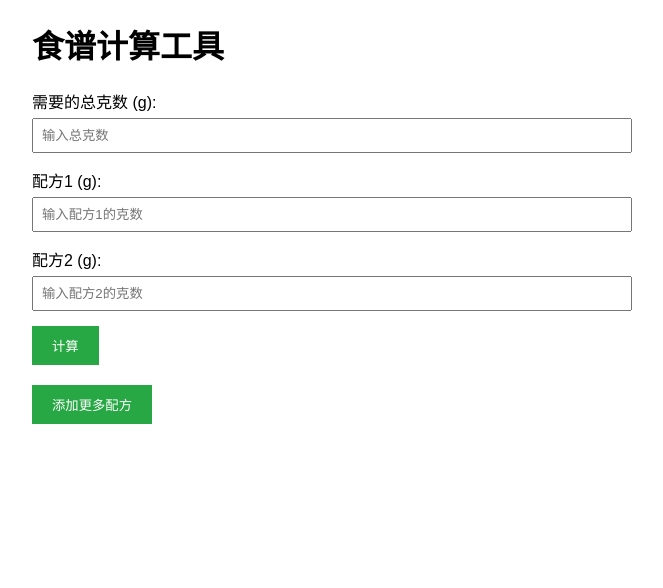
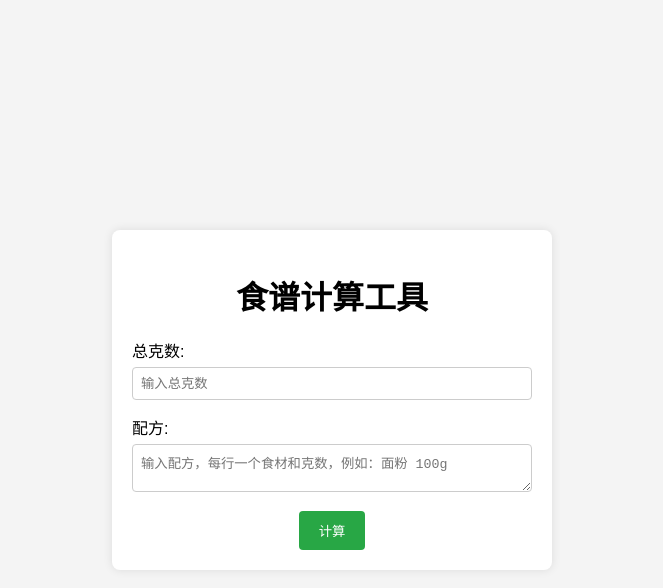
Before and after one commit to 715686749/peifang, a plain HTML site: page index.html in a window 1280 px wide. Shown: the whole page, without its empty margins (308-971 px from the left). Drawn offline with Linux system fonts and the light colour scheme.

Commit message:
Initial commit

```diff
--- a/index.html
+++ b/index.html
@@ -4,103 +4,27 @@
     <meta charset="UTF-8">
     <meta name="viewport" content="width=device-width, initial-scale=1.0">
     <title>食谱计算工具</title>
-    <style>
-        body {
-            font-family: Arial, sans-serif;
-            margin: 20px;
-        }
-        .container {
-            max-width: 600px;
-            margin: 0 auto;
-        }
-        .input-group {
-            margin-bottom: 15px;
-        }
-        .input-group label {
-            display: block;
-            margin-bottom: 5px;
-        }
-        .input-group input {
-            width: 100%;
-            padding: 8px;
-            box-sizing: border-box;
-        }
-        .result {
-            margin-top: 20px;
-            font-weight: bold;
-        }
-        button {
-            padding: 10px 20px;
-            background-color: #28a745;
-            color: white;
-            border: none;
-            cursor: pointer;
-        }
-        button:hover {
-            background-color: #218838;
-        }
-    </style>
+    <link rel="stylesheet" href="styles.css">
 </head>
 <body>
     <div class="container">
         <h1>食谱计算工具</h1>
-        <div class="input-group">
-            <label for="totalWeight">需要的总克数 (g):</label>
-            <input type="number" id="totalWeight" placeholder="输入总克数">
+        <div id="recipe-inputs">
+            <div class="input-group">
+                <label for="total-grams">总克数:</label>
+                <input type="number" id="total-grams" placeholder="输入总克数">
+            </div>
+            <div class="ingredient-group">
+                <label>配方:</label>
+                <textarea id="ingredients" placeholder="输入配方，每行一个食材和克数，例如：面粉 100g"></textarea>
+            </div>
+            <button onclick="calculateRecipe()">计算</button>
         </div>
-        <div id="ingredients">
-            <div class="input-group">
-                <label for="ingredient1">配方1 (g):</label>
-                <input type="number" class="ingredient" placeholder="输入配方1的克数">
-            </div>
-            <div class="input-group">
-                <label for="ingredient2">配方2 (g):</label>
-                <input type="number" class="ingredient" placeholder="输入配方2的克数">
-            </div>
+        <div id="result" class="hidden">
+            <h2>调整后的配方</h2>
+            <ul id="adjusted-recipe"></ul>
         </div>
-        <button onclick="calculate()">计算</button>
-        <div class="result" id="result"></div>
-        <button onclick="addIngredient()">添加更多配方</button>
     </div>
-
-    <script>
-        function calculate() {
-            const totalWeight = parseFloat(document.getElementById('totalWeight').value);
-            const ingredients = document.querySelectorAll('.ingredient');
-            let totalOriginalWeight = 0;
-
-            ingredients.forEach(input => {
-                totalOriginalWeight += parseFloat(input.value) || 0;
-            });
-
-            if (totalOriginalWeight === 0) {
-                document.getElementById('result').innerText = '请输入有效的配方克数。';
-                return;
-            }
-
-            const ratio = totalWeight / totalOriginalWeight;
-            let resultText = '调整后的配方克数:\n';
-
-            ingredients.forEach((input, index) => {
-                const originalWeight = parseFloat(input.value) || 0;
-                const adjustedWeight = originalWeight * ratio;
-                resultText += `配方${index + 1}: ${adjustedWeight.toFixed(2)}g\n`;
-            });
-
-            document.getElementById('result').innerText = resultText;
-        }
-
-        function addIngredient() {
-            const ingredientsDiv = document.getElementById('ingredients');
-            const newIngredient = document.createElement('div');
-            newIngredient.className = 'input-group';
-            const count = ingredientsDiv.children.length + 1;
-            newIngredient.innerHTML = `
-                <label for="ingredient${count}">配方${count} (g):</label>
-                <input type="number" class="ingredient" placeholder="输入配方${count}的克数">
-            `;
-            ingredientsDiv.appendChild(newIngredient);
-        }
-    </script>
+    <script src="script.js"></script>
 </body>
 </html>
--- /dev/null
+++ b/script.js
@@ -0,0 +1,50 @@
+function calculateRecipe() {
+    const totalGrams = parseFloat(document.getElementById('total-grams').value);
+    const ingredientsText = document.getElementById('ingredients').value;
+    const ingredients = ingredientsText.split('\n').filter(line => line.trim() !== '');
+
+    let totalOriginalGrams = 0;
+    const ingredientList = [];
+
+    ingredients.forEach(line => {
+        // 使用正则表达式提取食材名称和数字
+        const match = line.match(/([\u4e00-\u9fa5a-zA-Z]+)\s*([\d.]+)\s*(g|kg|ml)?/i);
+        if (match) {
+            const name = match[1].trim();
+            let grams = parseFloat(match[2]);
+            const unit = (match[3] || '').toLowerCase();
+
+            // 转换单位
+            if (unit === 'kg') {
+                grams *= 1000; // 千克转克
+            } else if (unit === 'ml') {
+                // 假设1毫升 ≈ 1克（适用于水或类似密度的液体）
+                grams *= 1;
+            }
+
+            totalOriginalGrams += grams;
+            ingredientList.push({ name, grams });
+        }
+    });
+
+    if (totalOriginalGrams === 0) {
+        alert('请输入有效的配方');
+        return;
+    }
+
+    const ratio = totalGrams / totalOriginalGrams;
+    const adjustedRecipe = ingredientList.map(ingredient => ({
+        name: ingredient.name,
+        grams: ingredient.grams * ratio
+    }));
+
+    const resultList = document.getElementById('adjusted-recipe');
+    resultList.innerHTML = '';
+    adjustedRecipe.forEach(ingredient => {
+        const li = document.createElement('li');
+        li.textContent = `${ingredient.name}: ${ingredient.grams.toFixed(2)}克`;
+        resultList.appendChild(li);
+    });
+
+    document.getElementById('result').classList.remove('hidden');
+}
--- /dev/null
+++ b/styles.css
@@ -0,0 +1,70 @@
+body {
+    font-family: Arial, sans-serif;
+    background-color: #f4f4f4;
+    margin: 0;
+    padding: 0;
+    display: flex;
+    justify-content: center;
+    align-items: center;
+    height: 100vh;
+}
+
+.container {
+    background-color: #fff;
+    padding: 20px;
+    border-radius: 8px;
+    box-shadow: 0 0 10px rgba(0, 0, 0, 0.1);
+    width: 400px;
+    text-align: center;
+}
+
+h1 {
+    margin-bottom: 20px;
+}
+
+.input-group, .ingredient-group {
+    margin-bottom: 15px;
+    text-align: left;
+}
+
+label {
+    display: block;
+    margin-bottom: 5px;
+}
+
+input, textarea {
+    width: 100%;
+    padding: 8px;
+    box-sizing: border-box;
+    border: 1px solid #ccc;
+    border-radius: 4px;
+}
+
+button {
+    padding: 10px 20px;
+    background-color: #28a745;
+    color: #fff;
+    border: none;
+    border-radius: 4px;
+    cursor: pointer;
+}
+
+button:hover {
+    background-color: #218838;
+}
+
+.hidden {
+    display: none;
+}
+
+#adjusted-recipe {
+    list-style-type: none;
+    padding: 0;
+}
+
+#adjusted-recipe li {
+    background-color: #f8f9fa;
+    margin: 5px 0;
+    padding: 10px;
+    border-radius: 4px;
+}
```
